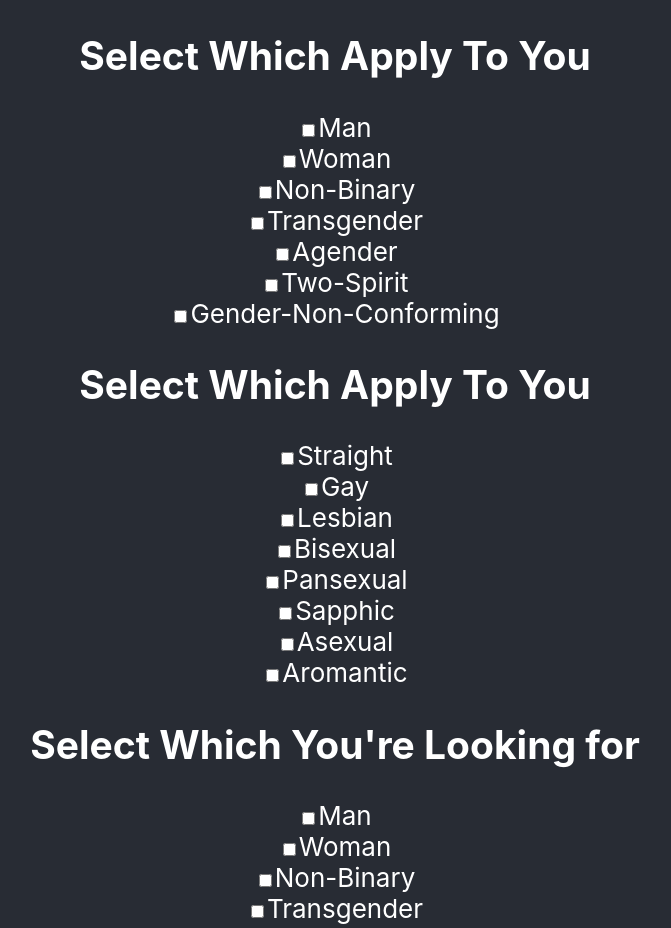
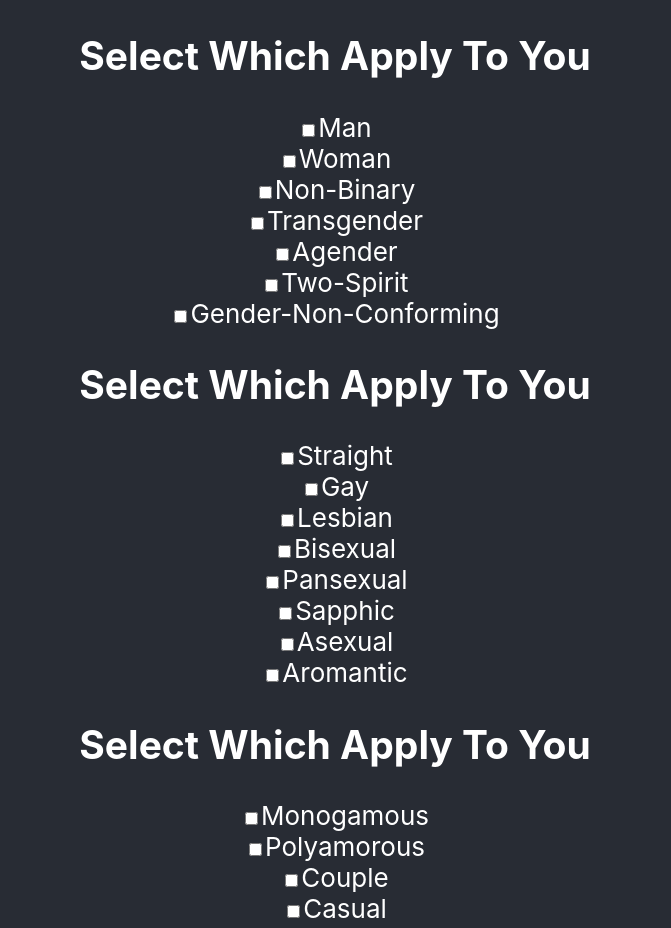
Before and after one commit to any-love/frontend-tinkering, a React (Create React App) app: page / in a window 1280 px wide. Shown: the top 928 px of the page, without its empty margins (305-976 px from the left). Built offline with nearby package versions, Linux system fonts and the light colour scheme.

Commit message:
Add relationship options

```diff
--- a/src/App.js
+++ b/src/App.js
@@ -134,6 +134,37 @@ class ExampleApp extends React.Component {
           </label>
         </div>
         <div>
+          <h2>Select Which Apply To You</h2>
+          <label className="option">
+            <Checkbox
+            checked={this.state.checked}
+            onChange={this.handleCheckboxChange}
+            />
+            <span>Monogamous</span>
+          </label>
+          <label className="option">
+            <Checkbox
+            checked={this.state.checked}
+            onChange={this.handleCheckboxChange}
+            />
+            <span>Polyamorous</span>
+          </label>
+          <label className="option">
+            <Checkbox
+            checked={this.state.checked}
+            onChange={this.handleCheckboxChange}
+            />
+            <span>Couple</span>
+          </label>
+          <label className="option">
+            <Checkbox
+            checked={this.state.checked}
+            onChange={this.handleCheckboxChange}
+            />
+            <span>Casual</span>
+          </label>
+        </div>
+        <div>
           <h2>Select Which You're Looking for</h2>
           <label className="option">
             <Checkbox
```
